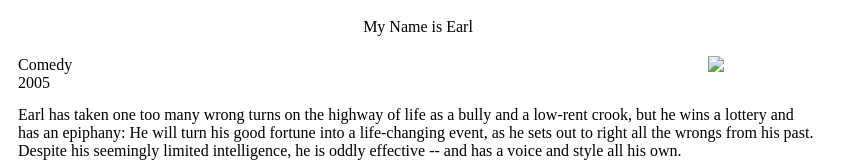
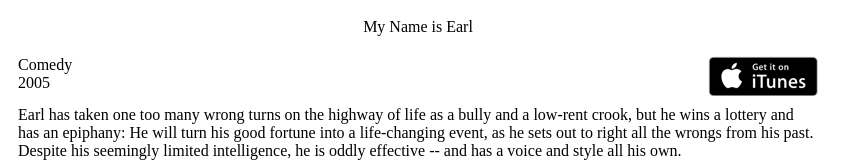
Before and after one commit to GLO3102/team14, a plain HTML site: page tvshow.html in a window 1280 px wide. Shown: the top 162 px of the page, without its empty margins (0-863 px from the left). Drawn offline with Linux system fonts and the light colour scheme.

Commit message:
TV show: correction d'une image qui ne fonctionnait pas

```diff
--- a/tvshow.html
+++ b/tvshow.html
@@ -32,7 +32,7 @@
 
             <div class="showLink">
                 <a href="https://itunes.apple.com/us/tv-season/my-name-is-earl-season-1/id215155344"
-                   alt="Get it on iTunes"><img src="img/link-badge-itunes.png"></a>
+                   alt="Get it on iTunes"><img src="images/link-badge-itunes.png"></a>
             </div>
 
             <div class="showDescription">
```
